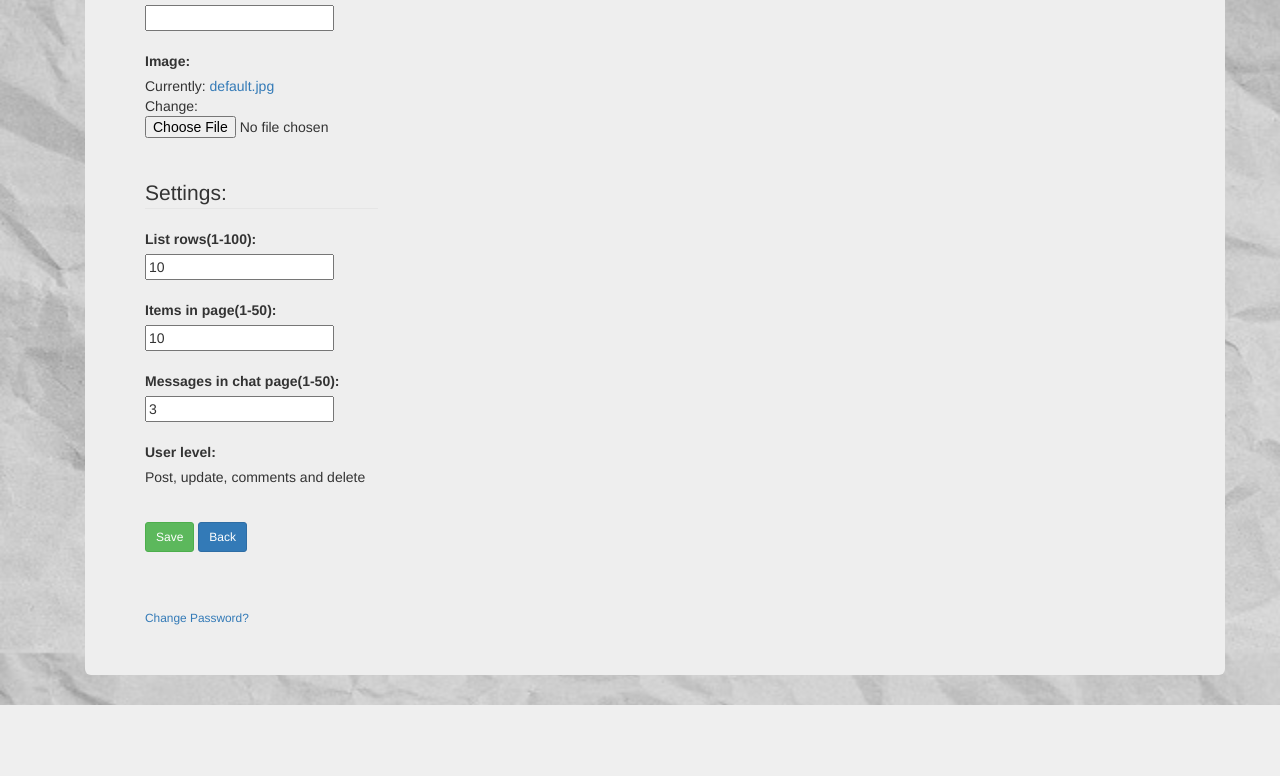
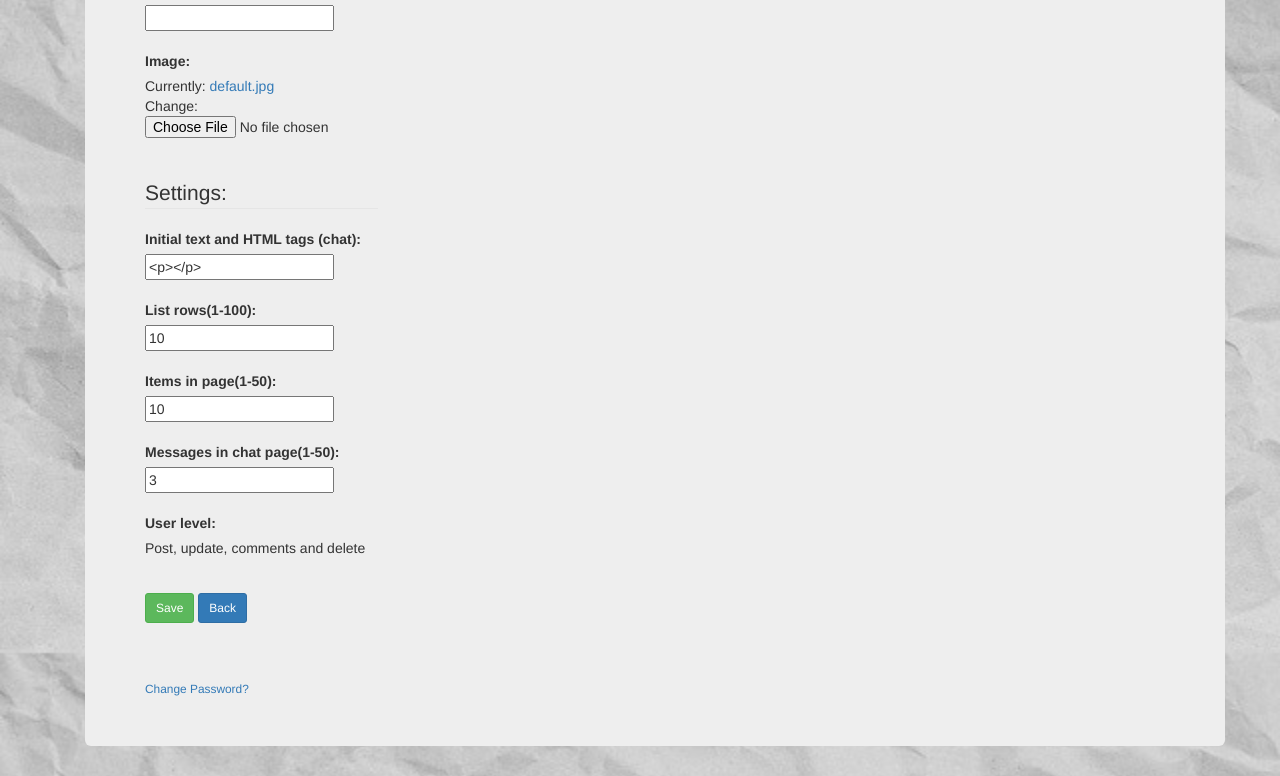
Before and after one commit to hann1010/simplechat_test, a Django app: page /profile/ in a window 1280 px wide. Shown: the part 947-1723 px from the top of the page. Before the commit the page ends 1652 px from the top, so only its background shows below. Run offline with Django 3.2, Linux system fonts and the light colour scheme; a user stored in the database is signed in; data comes from the database, SQL or seed files in the repository; some libraries are stand-ins or nearby versions.

Commit message:
fix users

```diff
--- a/users/forms.py
+++ b/users/forms.py
@@ -21,4 +21,4 @@ class ProfileUpdateForm(forms.ModelForm):
     class Meta:
         model = Profile
         fields = ['nickname', 'email_public', 'list_rows','messages_in_chat_page',
-         'items_in_page', 'address', 'town', 'image']
+         'items_in_page', 'address', 'town', 'image', 'initial_chat']
--- a/users/templates/users/profile.html
+++ b/users/templates/users/profile.html
@@ -35,6 +35,8 @@
 						<label>Image:</label><br>
 						{{ p_form.image }}<br><br>
 						<legend class="border-bottom mb-4">Settings:</legend>
+						<label>Initial text and HTML tags (chat):</label><br>
+						{{ p_form.initial_chat }}<br><br>
 						<label>List rows(1-100):</label><br>
 						{{ p_form.list_rows }}<br><br>
 						<label>Items in page(1-50):</label><br>
```
